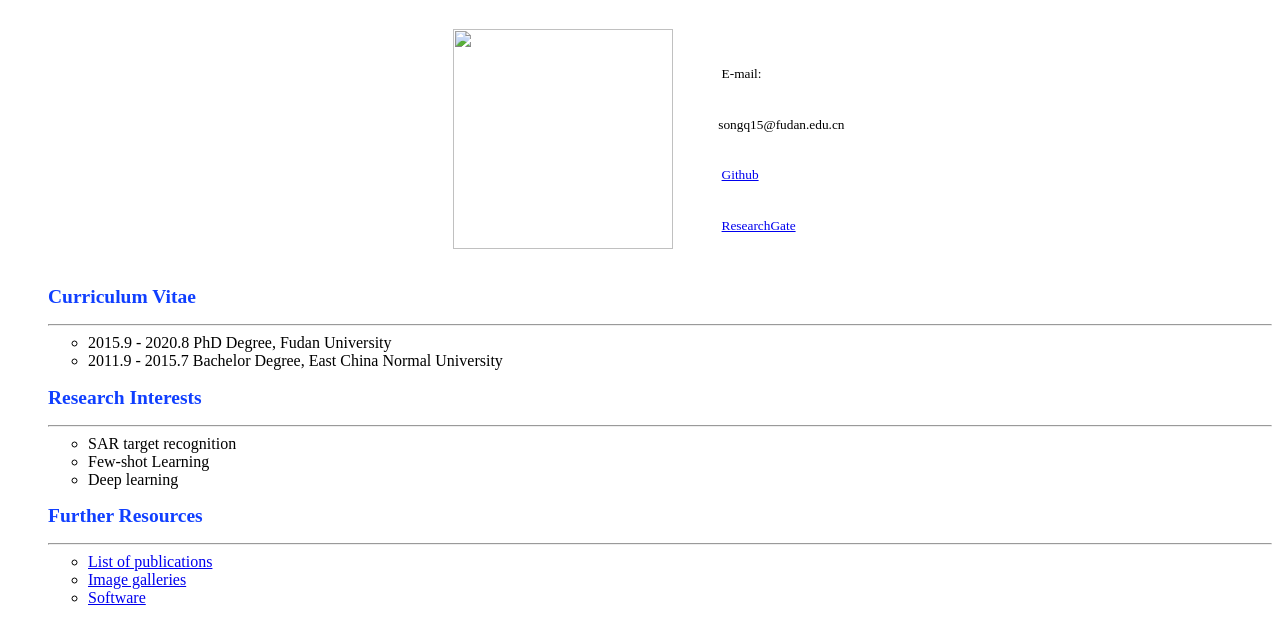
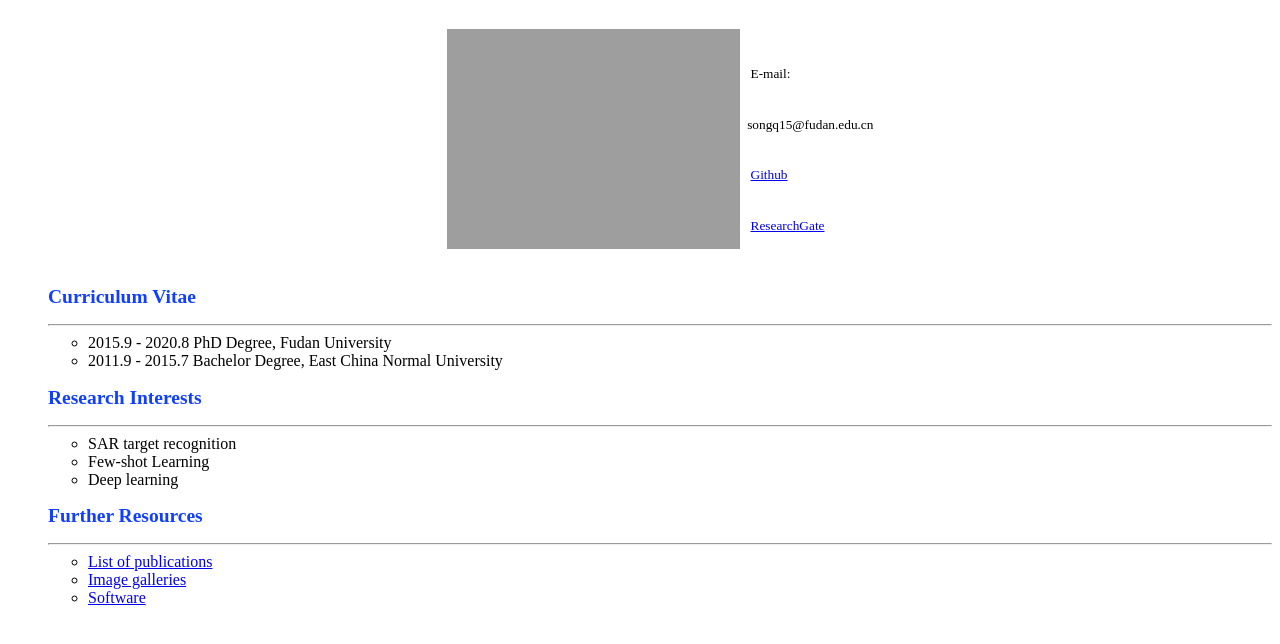
Before and after one commit to QianSong-Cherry/QianSong-Cherry, a plain HTML site: page index.html in a window 1280 px wide. Drawn offline with Linux system fonts and the light colour scheme; the site is published under a folder, as on GitHub Pages, so addresses that start at the root find nothing.

Commit message:
Update index.html

```diff
--- a/index.html
+++ b/index.html
@@ -9,7 +9,7 @@
 <table style="height: 163px; width: 420;">
 <tbody>
 <tr>
-<td rowspan="10"><img src="/Photos/Photo.png" width="" height="220"></td>
+<td rowspan="10"><img src="./Photos/Photo.png" width="" height="220"></td>
 <td style="height: 20px;">
 <p><span style="font-size: 10pt;"><span style="font-family: arial, helvetica, sans-serif; line-height: 21.296px;"></span></span></p>
 </td>
```
